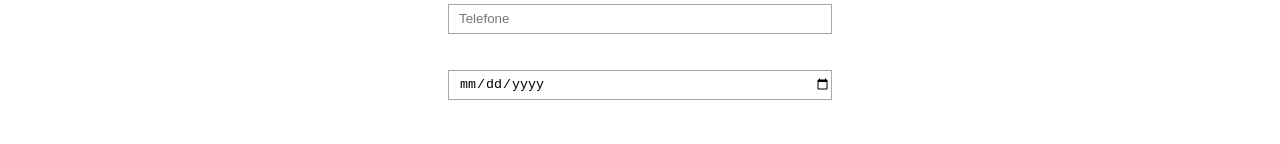
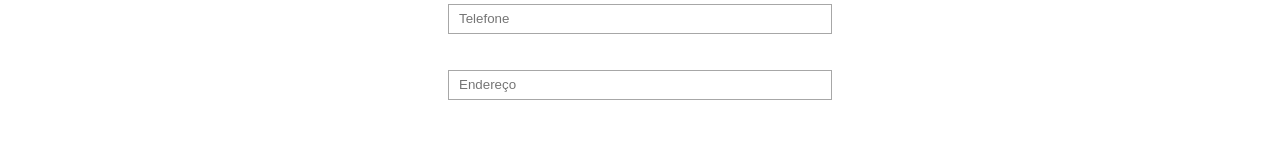
Before and after one commit to DudaRodrigues18/portfolio, a React (Vite) app: page /contato in a window 1280 px wide. Shown: the part 360-504 px from the top of the page. Built offline with nearby package versions, Linux system fonts and the light colour scheme.

Commit message:
trocando date por endereço

```diff
--- a/src/main.tsx
+++ b/src/main.tsx
@@ -27,7 +27,7 @@ const router = createBrowserRouter([
             <input type="text" placeholder='Nome Completo'/>
             <input type="email" placeholder='E-mail'/>
             <input type="tel" placeholder='Telefone'/>
-            <input type="date"/>
+            <input type="text" placeholder='Endereço'/>
             <button>Enviar</button>
         </form>
         </div>
```
